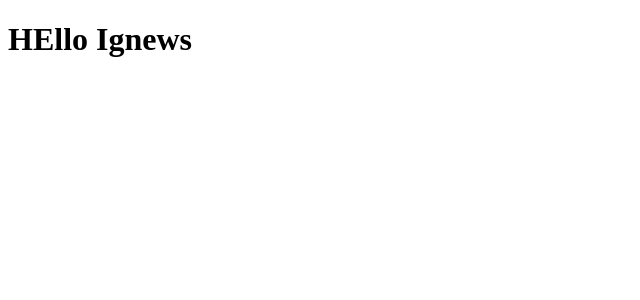
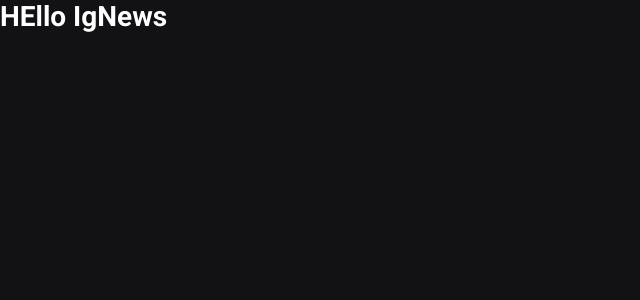
Before and after one commit to jmamadeu/ignews, a Next.js app: page / in a window 1280 px wide. Shown: the top 300 px of the page, without its empty margins (0-640 px from the left). Built offline with nearby package versions, Linux system fonts and the light colour scheme.

Commit message:
chore: global styles

```diff
--- a/package.json
+++ b/package.json
@@ -13,7 +13,8 @@
   "dependencies": {
     "next": "12.0.4",
     "react": "17.0.2",
-    "react-dom": "17.0.2"
+    "react-dom": "17.0.2",
+    "sass": "^1.43.4"
   },
   "devDependencies": {
     "@commitlint/cli": "^15.0.0",
--- a/src/pages/_app.tsx
+++ b/src/pages/_app.tsx
@@ -1,4 +1,5 @@
 import type { AppProps } from 'next/app';
+import '../styles/global.scss';
 
 function MyApp({ Component, pageProps }: AppProps) {
   return <Component {...pageProps} />;
--- /dev/null
+++ b/src/pages/_document.tsx
@@ -0,0 +1,40 @@
+import Document, {
+  DocumentContext,
+  Head,
+  Html,
+  Main,
+  NextScript
+} from 'next/document';
+
+class MyDocument extends Document {
+  static async getInitialProps(ctx: DocumentContext) {
+    const initialProps = await Document.getInitialProps(ctx);
+
+    return initialProps;
+  }
+
+  render() {
+    return (
+      <Html>
+        <Head>
+          <link
+            rel="preconnect"
+            href="https://fonts.gstatic.com"
+            crossOrigin="anonymous"
+          />
+          <link
+            href="https://fonts.googleapis.com/css2?family=Roboto:ital,wght@0,400;0,500;0,700;0,900;1,500&display=swap"
+            rel="stylesheet"
+            crossOrigin="anonymous"
+          />
+        </Head>
+        <body>
+          <Main />
+          <NextScript />
+        </body>
+      </Html>
+    );
+  }
+}
+
+export default MyDocument;
--- a/src/pages/index.tsx
+++ b/src/pages/index.tsx
@@ -5,12 +5,12 @@ const Home: NextPage = () => {
   return (
     <div>
       <Head>
-        <title>Create Next App</title>
+        <title>IgNews - Read all docs</title>
         <meta name="description" content="Generated by create next app" />
         <link rel="icon" href="/favicon.ico" />
       </Head>
 
-      <h1>HEllo Ignews</h1>
+      <h1>HEllo IgNews</h1>
     </div>
   );
 };
--- /dev/null
+++ b/src/styles/global.scss
@@ -0,0 +1,47 @@
+* {
+  margin: 0;
+  padding: 0;
+  box-sizing: border-box;
+}
+
+:root {
+  --white: #fff;
+
+  --gray-100: #e1e1e6;
+  --gray-300: #a8a8b3;
+  --gray-900: #121214;
+
+  --cyan-500: #61dafb;
+  --yellow-500: #eba417;
+}
+
+@media(min-width: 1000px) {
+  html {
+    font-size: 93.75%;
+  }
+}
+
+@media(min-width: 720px) {
+  html {
+    font-size: 87.5%;
+  }
+}
+
+
+body {
+  background: var(--gray-900);
+  color: var(--white)
+}
+
+body, input, textarea, select, input {
+  font: 400 1rem Roboto, sans-serif;
+}
+
+button {
+  cursor: pointer;
+}
+
+a {
+  color: inherit;
+  text-decoration: none;
+}
```
Also changed, not shown: .prettierrc.json, 1 other file (tests, documents, lock files or other folders).
